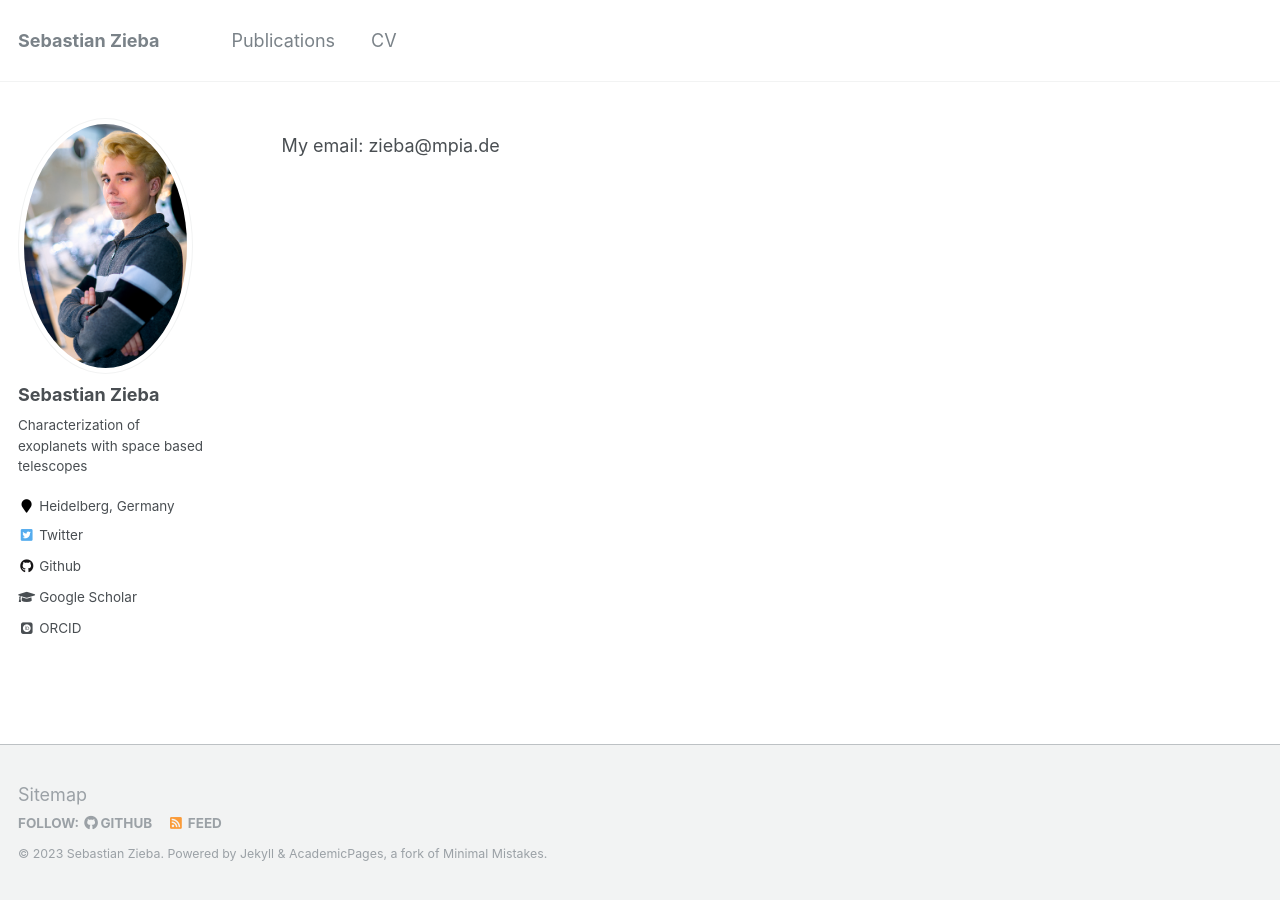
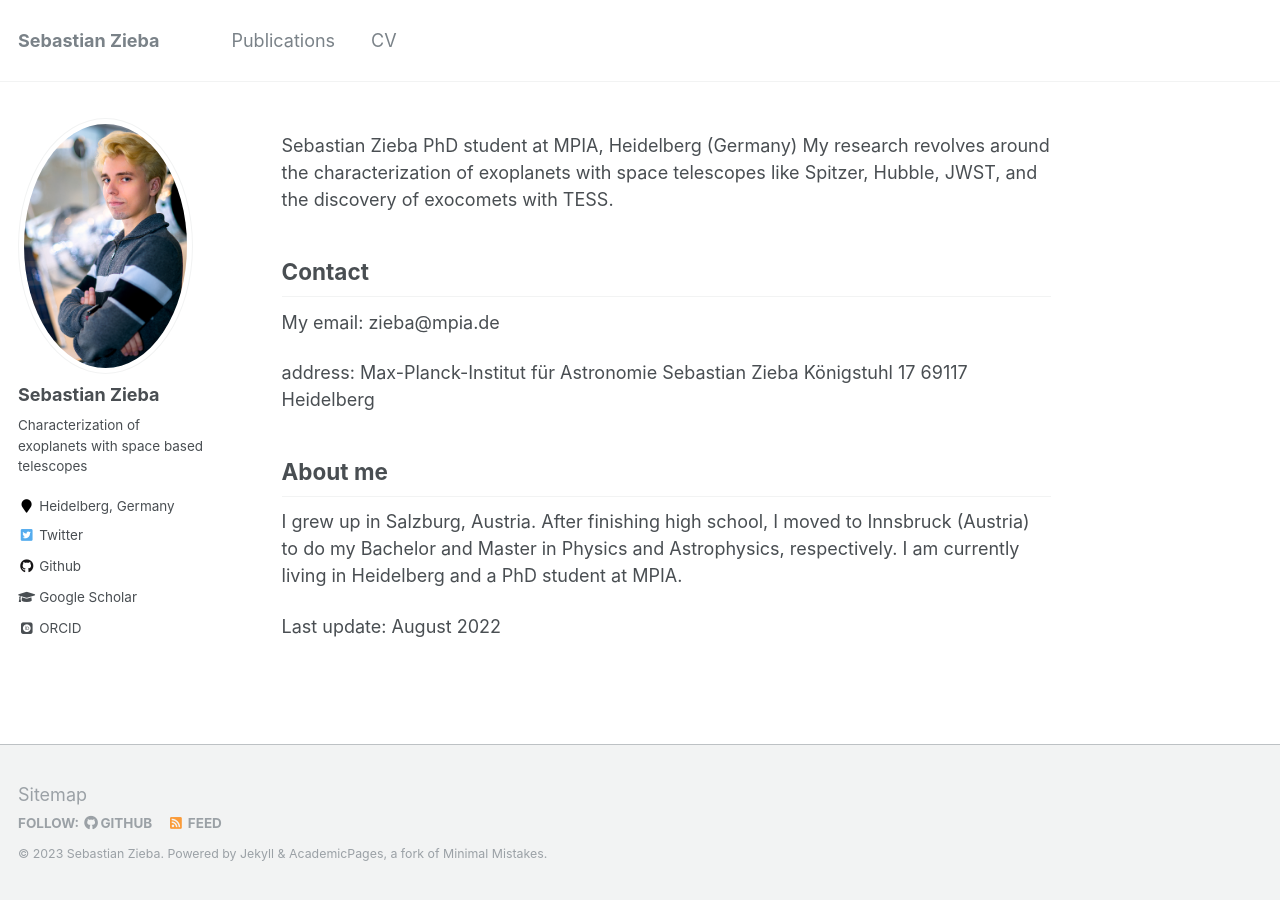
Before and after one commit to sebastian-zieba/sebastian-zieba.github.io, a Jekyll site: the page built from _pages/about.md, in a window 1280 px wide. Built offline with Jekyll 4.4.1, drawn with Linux system fonts in a browser that asks for light colours; some web fonts are replaced.

Commit message:
updating about and publications

```diff
--- a/_pages/about.md
+++ b/_pages/about.md
@@ -8,5 +8,25 @@ redirect_from:
   - /about.html
 ---
 
+Sebastian Zieba
+PhD student at MPIA, Heidelberg (Germany)
+My research revolves around the characterization of exoplanets with space telescopes like Spitzer, Hubble, JWST, and the discovery of exocomets with TESS.
+
+Contact
+-------
+
 My email:
 zieba@mpia.de
+
+address:
+Max-Planck-Institut für Astronomie
+Sebastian Zieba
+Königstuhl 17
+69117 Heidelberg
+
+About me
+--------
+
+I grew up in Salzburg, Austria. After finishing high school, I moved to Innsbruck (Austria) to do my Bachelor and Master in Physics and Astrophysics, respectively. I am currently living in Heidelberg and a PhD student at MPIA.
+
+Last update: August 2022
```
Also changed, not shown: README.md (+2 -30 lines), _pages/publications.md (+6 -0 lines).
